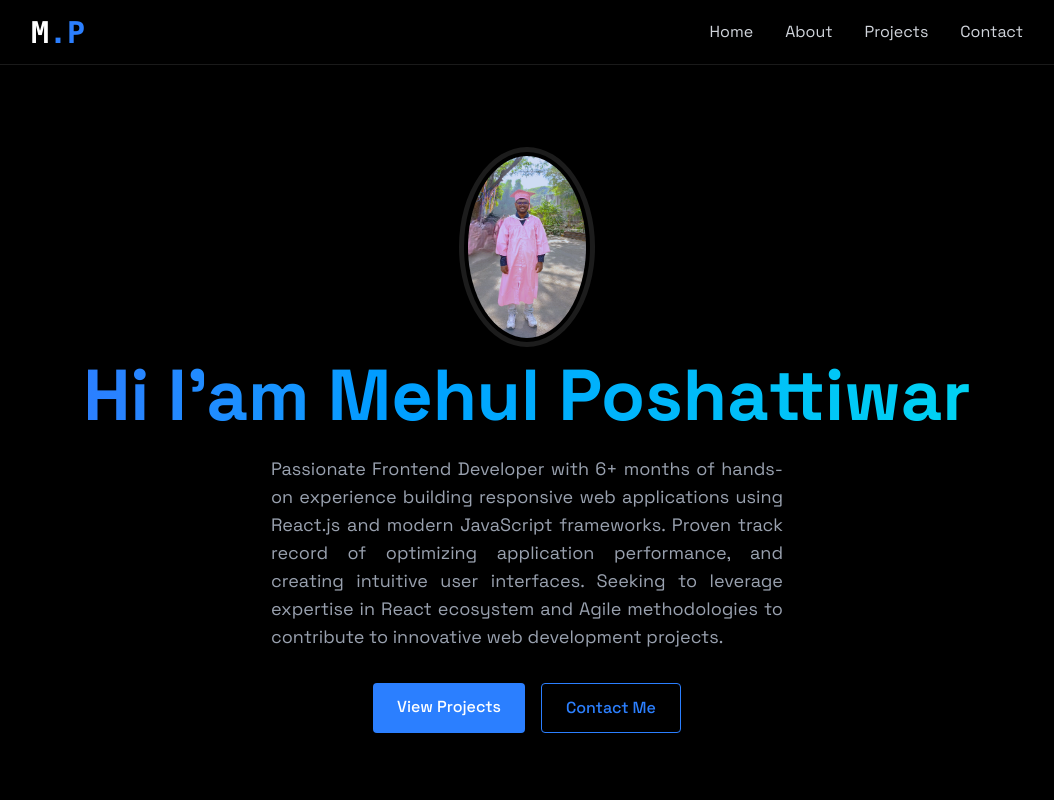
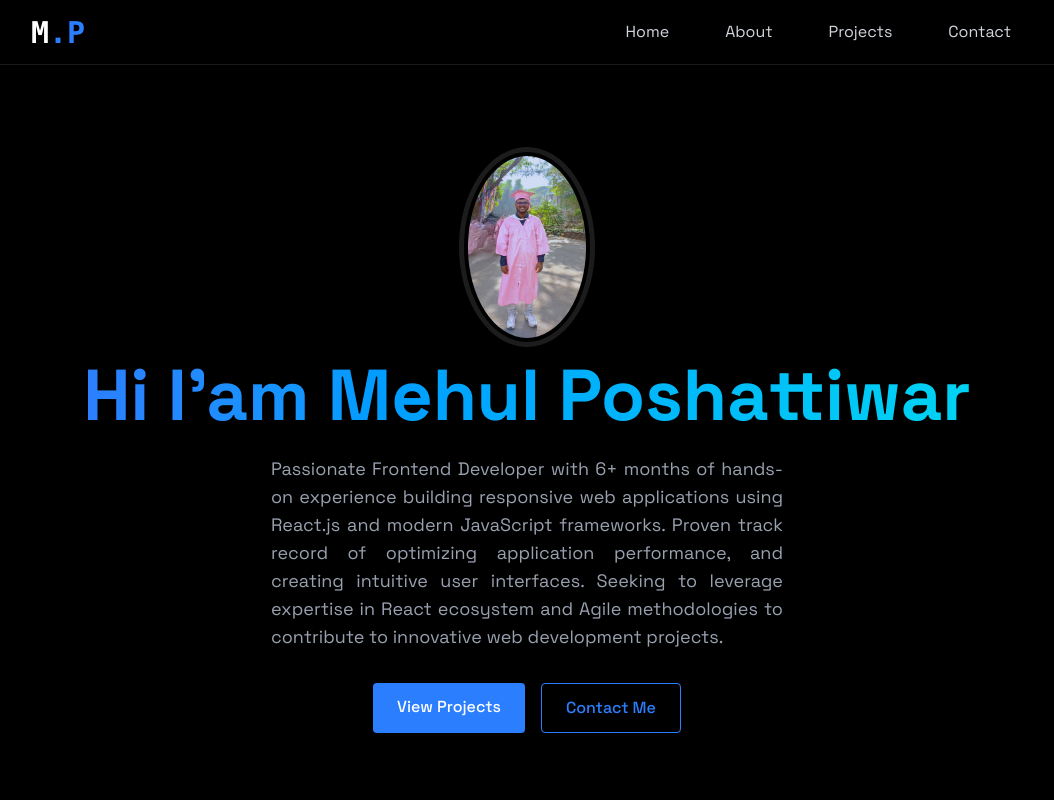
Before and after one commit to Mehulposh/My-Portfolio, a React (Vite) app: page / in a window 1280 px wide. Shown: the top 800 px of the page, without its empty margins (113-1167 px from the left). Built offline with nearby package versions, Linux system fonts and the light colour scheme.

Commit message:
Enhance Navbar links styling for improved visual appeal and user interaction

```diff
--- a/src/components/Navbar.jsx
+++ b/src/components/Navbar.jsx
@@ -28,7 +28,7 @@ export default function Navbar({menuOpen,setMenuOpen}){
                     <div className="hidden md:flex items-center space-x-8">
                         <a
                             href="#home"
-                            className="text-gray-300 hov:text-white transition-colors"
+                            className="text-gray-300 p-3 hover:rounded hover:font-bold  transition-colors hover:bg-blue-500 "
                         >
                             {' '}
                             Home
@@ -36,7 +36,7 @@ export default function Navbar({menuOpen,setMenuOpen}){
                         </a>
                         <a
                             href="#about"
-                            className="text-gray-300 hov:text-white transition-colors"
+                            className="text-gray-300 p-3 hover:rounded hover:font-bold  transition-colors hover:bg-blue-500 "
                         >
                             {' '}
                             About
@@ -44,7 +44,7 @@ export default function Navbar({menuOpen,setMenuOpen}){
                         </a>
                         <a
                             href="#projects"
-                            className="text-gray-300 hov:text-white transition-colors"
+                            className="text-gray-300 p-3 hover:rounded hover:font-bold  transition-colors hover:bg-blue-500 "
                         >
                             {' '}
                             Projects
@@ -52,7 +52,7 @@ export default function Navbar({menuOpen,setMenuOpen}){
                         </a>
                         <a
                             href="#contact"
-                            className="text-gray-300 hov:text-white transition-colors"
+                            className="text-gray-300 p-3 hover:rounded hover:font-bold  transition-colors hover:bg-blue-500 "
                         >
                             {' '}
                             Contact
```
